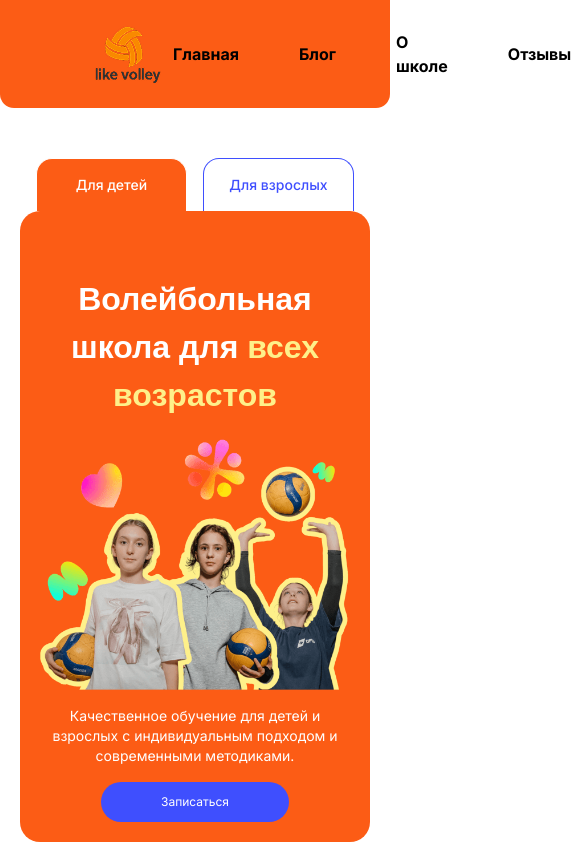
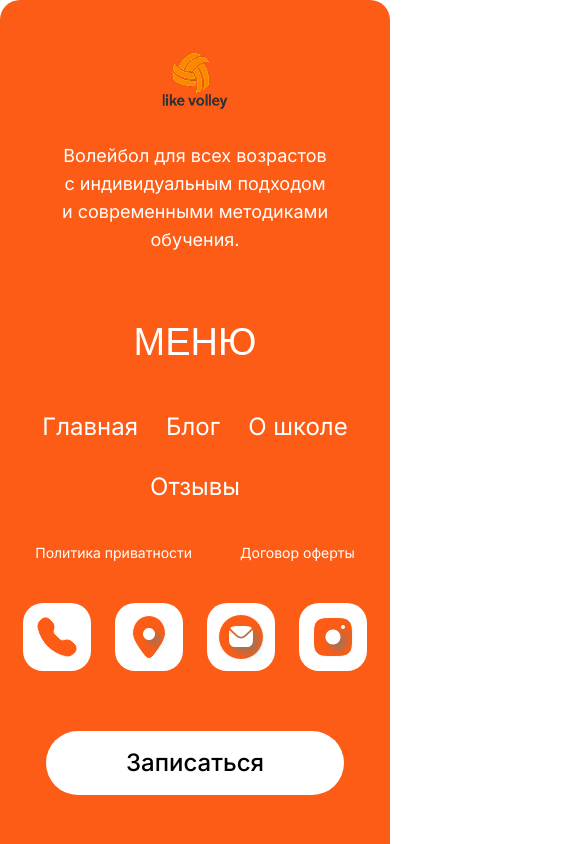
Before and after one commit to evgeniyworkbel/like-volley, a Next.js app: page / in a window 390 px wide. Shown: the top 844 px of the page, 585 px wide, since content can reach past the window. Built offline with nearby package versions, Linux system fonts and the light colour scheme; a web font is replaced by a local one.

Commit message:
fix(widgets): add mobile footer

```diff
--- a/src/app/page.tsx
+++ b/src/app/page.tsx
@@ -7,11 +7,11 @@ import { Header } from "@/widgets/header";
 export default function Home() {
   return (
     <div>
-      <Header />
+      {/* <Header /> */}
       <main>
-        <Hero />
+        {/* <Hero />
         <Advantages />
-        <Faq />
+        <Faq /> */}
       </main>
       <Footer />
     </div>
--- a/src/widgets/footer/ui/footer.tsx
+++ b/src/widgets/footer/ui/footer.tsx
@@ -6,36 +6,38 @@ import { contactsLinks } from "@/shared/constants";
 
 export function Footer() {
   return (
-    <footer className="grid justify-items-center gap-14 rounded-t-[20px] bg-accent-orange px-2.5 pt-20 pb-20 text-white md:grid-rows-[max-content_1fr] md:px-20 md:pt-25 lg:gap-x-15 xl:mx-0 xl:grid-cols-[auto_1fr] xl:grid-rows-1">
-      <div className="hidden md:flex md:flex-col md:gap-4">
+    <footer className="grid justify-items-center gap-15 rounded-t-[20px] bg-accent-orange py-[50px] text-white xl:mx-0 xl:grid-cols-[auto_1fr] xl:grid-rows-1 xl:gap-[8vw] xl:p-20">
+      <div className="flex flex-col items-center gap-8 xl:items-start">
         <Image
           className="bg-accent-orange"
           src="/logo.png"
-          width={51}
-          height={37}
+          width={89}
+          height={60}
           alt="Логотип школы волейбола Like Volley"
         />
-        <p className="flex flex-col gap-2 text-sm">
-          <span>Волейбол для всех возрастов</span>
-          <span>с индивидуальным подходом и</span>
-          <span>современными методиками обучения.</span>
+        <p className="flex max-w-[270px] flex-col gap-2 text-center text-lg xl:max-w-[350px] xl:text-left">
+          Волейбол для всех возрастов с индивидуальным подходом и современными
+          методиками обучения.
         </p>
       </div>
 
-      <div className="flex flex-wrap justify-center gap-[60px] xl:w-full xl:justify-between">
-        <div className="flex flex-col justify-between gap-10 md:mr-auto lg:mr-0">
+      <div className="flex flex-wrap justify-center gap-15 xl:justify-between">
+        <div className="flex flex-col items-center gap-10 xl:items-start">
           <p className="font-shantell text-[38px] uppercase">меню</p>
-          <nav className="flex items-center gap-7 text-sm md:gap-8.5 md:text-2xl">
+          <nav className="flex flex-wrap justify-center gap-7 text-2xl">
             <Link href={navLinks.home.href}>{navLinks.home.title}</Link>
             <Link href={navLinks.blog.href}>{navLinks.blog.title}</Link>
-            <Link className="text-nowrap" href={navLinks.about.href}>
-              {navLinks.about.title}
-            </Link>
+            <Link href={navLinks.about.href}>{navLinks.about.title}</Link>
             <Link href={navLinks.reviews.href}>{navLinks.reviews.title}</Link>
           </nav>
-          <div className="hidden md:flex md:gap-x-20 md:text-xs">
-            <Link href={navLinks.policy.href}>{navLinks.policy.title}</Link>
-            <Link href={navLinks.offerAgreement.href}>
+          <div className="flex justify-between gap-x-12 text-sm xl:text-xs">
+            <Link className="flex hover:underline" href={navLinks.policy.href}>
+              {navLinks.policy.title}
+            </Link>
+            <Link
+              className="flex hover:underline"
+              href={navLinks.offerAgreement.href}
+            >
               {navLinks.offerAgreement.title}
             </Link>
           </div>
@@ -46,7 +48,6 @@ export function Footer() {
               rel="noopener noreferrer"
             >
               <Image
-                className="h-15 w-15 md:h-[68px] md:w-[68px]"
                 src="/phone.svg"
                 width={68}
                 height={68}
@@ -59,7 +60,6 @@ export function Footer() {
               rel="noopener noreferrer"
             >
               <Image
-                className="h-15 w-15 md:h-[68px] md:w-[68px]"
                 src="/location.svg"
                 width={68}
                 height={68}
@@ -72,7 +72,6 @@ export function Footer() {
               rel="noopener noreferrer"
             >
               <Image
-                className="h-15 w-15 md:h-[68px] md:w-[68px]"
                 src="/email.svg"
                 width={68}
                 height={68}
@@ -85,7 +84,6 @@ export function Footer() {
               rel="noopener noreferrer"
             >
               <Image
-                className="h-15 w-15 md:h-[68px] md:w-[68px]"
                 src="/instagram.svg"
                 width={68}
                 height={68}
@@ -94,24 +92,14 @@ export function Footer() {
             </Link>
           </div>
         </div>
-        <div className="flex flex-col gap-20">
+        <div className="flex flex-col gap-20 xl:justify-between">
           <Button className="rounded-[40px] bg-white px-20 py-4 text-2xl font-medium text-black">
             Записаться
           </Button>
           <ul className="flex flex-col gap-2 text-sm">
             <li>ИП Бла бла бла</li>
             <li>НИП 0002920192381984720928573-4901</li>
-            <li className="mt-12">
-              {/* перепроверить при окончательном варианте   НА Мобильной  Версии */}
-              <div className="flex gap-x-20 text-xs">
-                <Link href={navLinks.policy.href}>{navLinks.policy.title}</Link>
-                <Link href={navLinks.offerAgreement.href}>
-                  {navLinks.offerAgreement.title}
-                </Link>
-              </div>
-              {/* перепроверить при окончательном варианте */}
-            </li>
-            <li className="mb-4">ИНН 2039847948</li>
+            <li className="mb-5">ИНН 2039847948</li>
             <li>© 2024 LikeVolley Все права защищены.</li>
           </ul>
         </div>
```
